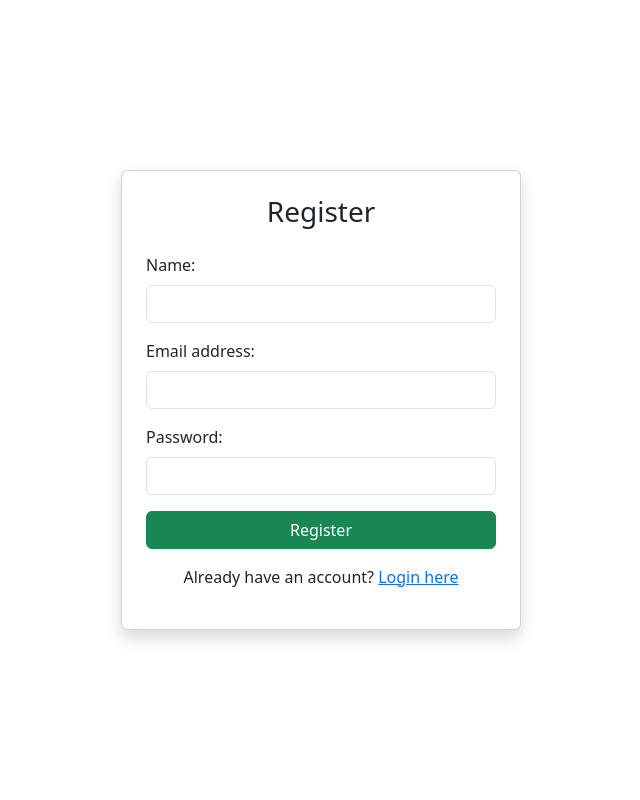
After one commit to swarna38/blog_cms, a PHP site: page /auth/registration.php in a window 1280 px wide. The commit adds this page. Shown: the whole page, without its empty margins (319-959 px from the left). Run offline with PHP 8.4, Linux system fonts and the light colour scheme.

Commit message:
registration done

```diff
--- /dev/null
+++ b/auth/registration.php
@@ -0,0 +1,72 @@
+<?php session_start();
+
+    include '../config/connection.php';
+    include '../includes/header.php';
+
+    $error= null;
+    $success = null;
+
+    if($_SERVER['REQUEST_METHOD'] == 'POST'){
+        $name = htmlspecialchars(trim($_POST['name']));
+        $email = htmlspecialchars(trim($_POST['email']));
+        $password = trim($_POST['password']);
+        $hass_password = password_hash($password, PASSWORD_DEFAULT);
+
+        $sql= $pdo->prepare("select * from users where email= ?");
+        $sql->execute([$email]);
+
+        if($sql->fetch()){
+            $error = 'Email already registered!';
+        }else{
+            $sql_insert = $pdo->prepare("INSERT INTO users (name, email, password) VALUES (?, ?, ?)");
+            $sql_insert->execute([$name, $email, $hass_password]);
+            // $success = "Registration successful! Please login";
+            header("Location:login.php");
+            exit;
+        }
+    }
+
+?>
+
+
+<div class="container d-flex justify-content-center align-items-center vh-100">
+    <div class="card shadow p-4" style="min-width: 400px;">
+        <h3 class="text-center mb-4">Register</h3>
+        <form method="POST">
+            <div class="mb-3">
+                <label for="name" class="form-label">Name:</label>
+                <input type="text" class="form-control" id="name" name="name" required>
+            </div>
+
+            <div class="mb-3">
+                <label for="email" class="form-label">Email address:</label>
+                <input type="email" class="form-control" id="email" name="email" required>
+            </div>
+
+            <div class="mb-3">
+                <label for="password" class="form-label">Password:</label>
+                <input type="password" class="form-control" id="password" name="password" required>
+            </div>
+
+            <button type="submit" class="btn btn-success w-100">Register</button>
+        </form>
+
+        <p class="mt-3 text-center">
+            Already have an account? <a href="login.php">Login here</a>
+        </p>
+    </div>
+</div>
+
+<?php
+    //if error or success set
+    if(isset($error)){
+        echo "<p class='text-danger mt-2'>$error</p>";
+    }
+    if(isset($success)){
+        echo "<p class='text-success mt-2'>$success</p>";
+    }
+ ?>
+
+<?php
+    require_once '../includes/footer.php';
+?>
--- a/includes/footer.php
+++ b/includes/footer.php
@@ -1,7 +1,4 @@
-<hr>
-<footer>
-    <p>&copy; <?php echo date('Y') ?> Simple Blog CMS</p>
-</footer>
+
 
 <script src="https://cdn.jsdelivr.net/npm/bootstrap@5.3.0/dist/js/bootstrap.bundle.min.js"></script>
 </body>
--- a/includes/header.php
+++ b/includes/header.php
@@ -1,4 +1,4 @@
-<?php session_start();
+<?php
 
 if(isset($_SESSION['user_id'])){
     header('Location: ../auth/login.php');
@@ -16,6 +16,3 @@ if(isset($_SESSION['user_id'])){
     <link href="https://cdn.jsdelivr.net/npm/bootstrap@5.3.0/dist/css/bootstrap.min.css" rel="stylesheet">
 </head>
 <body>
-<h2>Welcome, <?php echo $_SESSION['user_name'] ?>
-    <a href="../auth/logout.php" class="btn btn-danger">Logout</a>
-</h2>
```
Also changed, not shown: auth/login.php (+26 -0 lines), auth/register.php (deleted).
